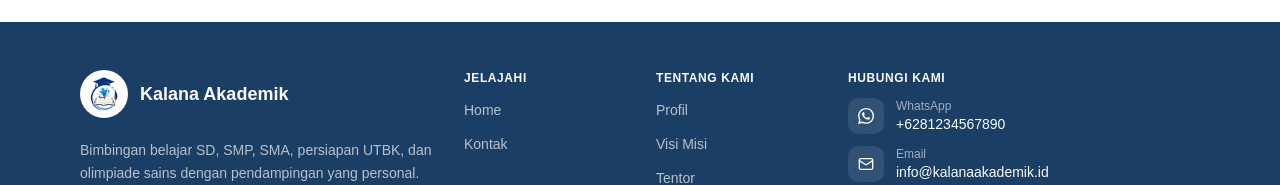
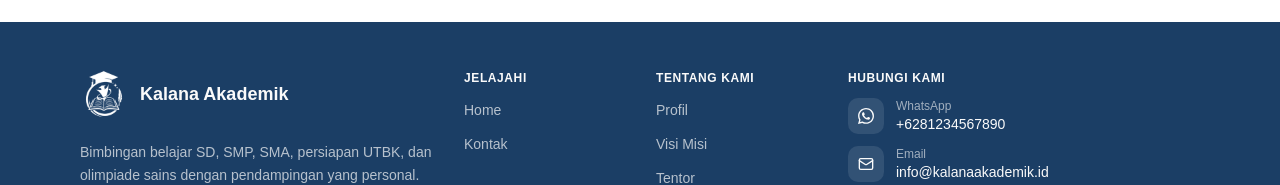
Before and after one commit to FaizAmd22/kalana-akademi, a React (Vite) app: page / in a window 1280 px wide. Shown: the part 1834-2019 px from the top of the page. Built offline with nearby package versions, Linux system fonts and the light colour scheme; no server answers; the database is empty.

Commit message:
updated(footer): logo

```diff
--- a/src/components/footer/Footer.tsx
+++ b/src/components/footer/Footer.tsx
@@ -14,7 +14,7 @@ import {
 import { TENTANG_KAMI_PAGES, type NavMenuItem } from "@/lib/nav-links";
 import { instagramHandle } from "@/lib/social";
 import { buildWhatsappUrl } from "@/lib/whatsapp";
-import logoImage from "@/assets/logo/logo.webp";
+import logoImage from "@/assets/logo/logo-white.webp";
 
 // Dropdown groups link to their "see all" page rather than the first category.
 function topLevelHref(item: NavMenuItem) {
@@ -93,16 +93,16 @@ export function Footer() {
         {/* Brand */}
         <div className="col-span-2 md:col-span-3 lg:col-span-4">
           <Link to="/" className="inline-flex items-center gap-3">
-            <span className="flex size-12 shrink-0 items-center justify-center rounded-full bg-white p-0.5">
+            {/* white-on-transparent variant, made for the dark footer */}
             <img
               src={logoImage}
               alt=""
               width={48}
               height={48}
               loading="lazy"
-                className="size-full rounded-full object-cover"
+              decoding="async"
+              className="size-12 shrink-0"
             />
-            </span>
             <span className="text-lg font-bold">Kalana Akademik</span>
           </Link>
           <p className="mt-4 max-w-sm text-sm leading-relaxed text-primary-foreground/70">
```
Also changed, not shown: src/assets/logo/logo-white.webp (added). Lines whose indentation alone changed are shown as unchanged.
